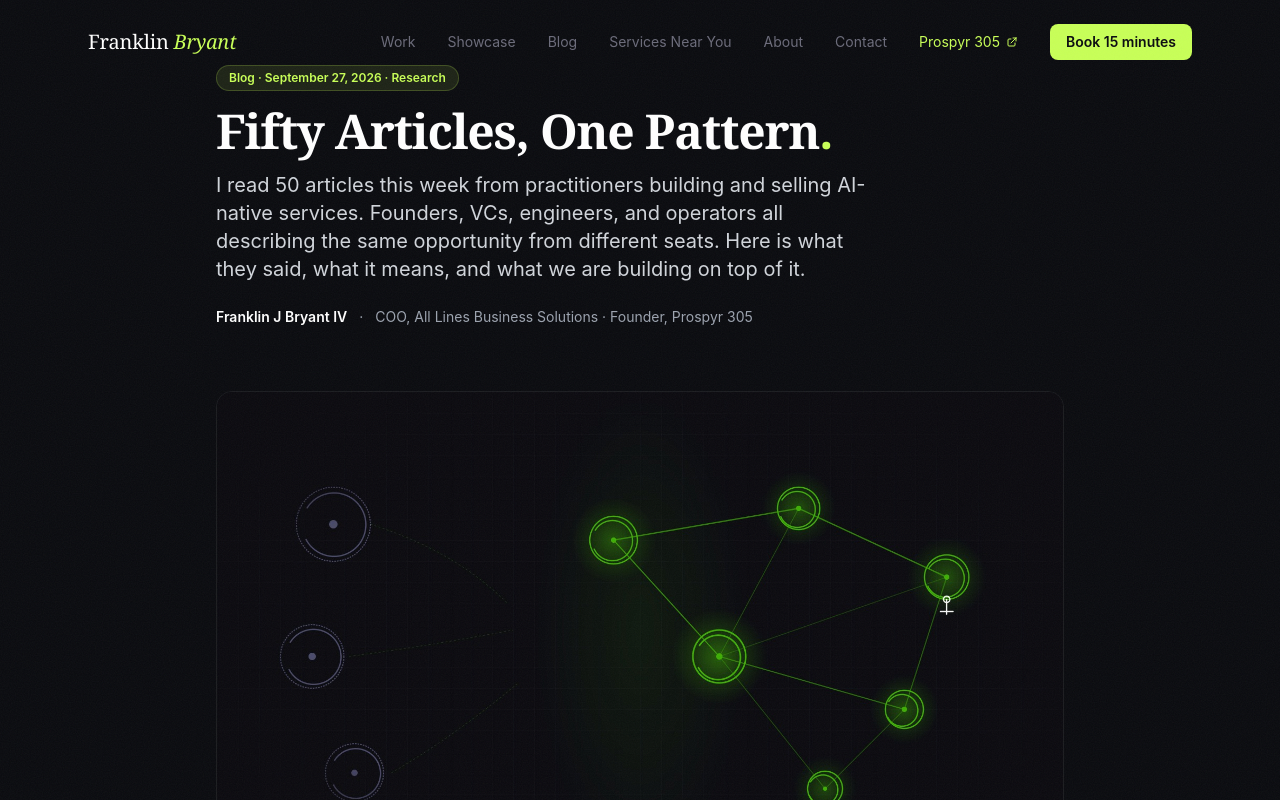
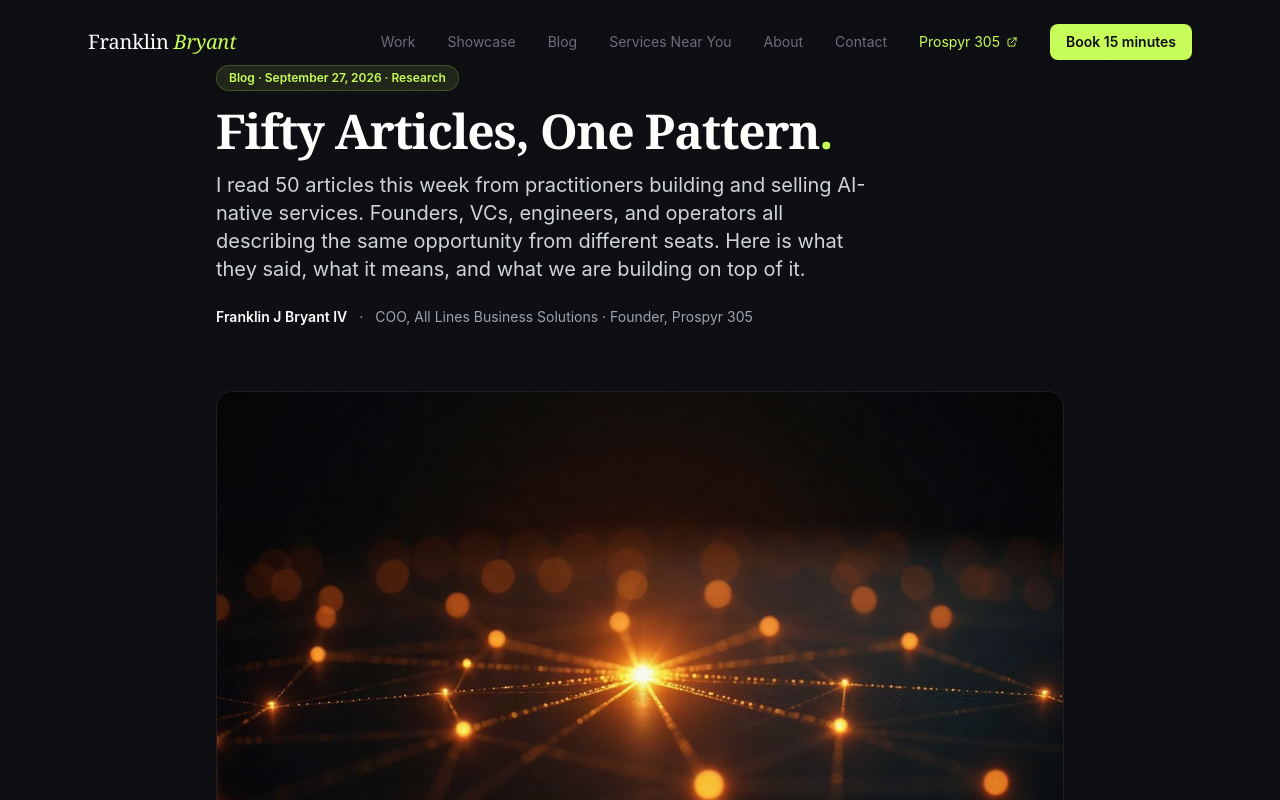
Before and after one commit to FranklinIV94/franklin-portfolio, a Next.js app: page /blog/fifty-articles-one-pattern in a window 1280 px wide. Shown: the top 800 px of the page. Built offline with nearby package versions, Linux system fonts and the light colour scheme.

Commit message:
blog: proper hero image + section dividers for Fifty Articles post
- Replace placeholder jpg with generated amber network convergence hero
- Add accent-colored hr dividers between major sections
- Clean abstract image, no garbled AI text artifacts
- Build passes clean

```diff
--- a/app/blog/fifty-articles-one-pattern/page.tsx
+++ b/app/blog/fifty-articles-one-pattern/page.tsx
@@ -5,7 +5,7 @@ export const metadata = {
   openGraph: {
     title: 'Fifty Articles, One Pattern',
     description: '50 articles from practitioners building and selling AI-native services. One pattern: delivery is the moat.',
-    images: ['/blog/fifty-articles-one-pattern-hero.jpg'],
+    images: ['/blog/fifty-articles-one-pattern-hero.png'],
   },
 };
 
@@ -70,8 +70,8 @@ export default function FiftyArticlesOnePattern() {
       {/* Hero image */}
       <figure className="mb-16 overflow-hidden rounded-2xl border border-border">
         <img
-          src="/blog/fifty-articles-one-pattern-hero.jpg"
-          alt="Dark network diagram showing 50 nodes converging into one central pattern"
+          src="/blog/fifty-articles-one-pattern-hero.png"
+          alt="Dark network of amber nodes converging toward one bright central point"
           className="w-full"
         />
         <figcaption className="mt-2 text-xs text-gray-500 text-center">50 articles, 9 sections, one recurring pattern: delivery is the moat.</figcaption>
@@ -108,6 +108,9 @@ export default function FiftyArticlesOnePattern() {
         <p>
           Coleen Chasteen cataloged 37 mistakes companies make with AI transformation. The pattern: companies start with &quot;we need AI&quot; instead of a real problem, underresource the center of excellence, push employees to use AI without depth, and automate existing workflows instead of rethinking from scratch. Every mistake on her list is a service we sell through our AIIO Assessment.
         </p>
+
+        {/* Divider */}
+        <hr className="my-12 border-t border-accent/20" />
 
         {/* Section 2: Roll-Up */}
         <h2 className="font-display font-bold text-3xl text-white mt-12 mb-4">
@@ -170,6 +173,9 @@ export default function FiftyArticlesOnePattern() {
           This is the strongest counter-argument in the market. If we can answer it, we can answer anything.
         </p>
 
+        {/* Divider */}
+        <hr className="my-12 border-t border-accent/20" />
+
         {/* Section 4: Architecture */}
         <h2 className="font-display font-bold text-3xl text-white mt-12 mb-4">
           The Architecture: Reviewer and Preparer
@@ -226,6 +232,9 @@ export default function FiftyArticlesOnePattern() {
           Sam Z Liu made the business case for what Josh Rosen described architecturally. Agent traces are the new oil. Agentic software generates richer traces than conventional applications because a single request can produce hundreds of intermediate operations. Those traces are the training data for the next iteration. Most companies are not properly leveraging this asset. We are.
         </p>
 
+        {/* Divider */}
+        <hr className="my-12 border-t border-accent/20" />
+
         {/* Section 6: Sales System */}
         <h2 className="font-display font-bold text-3xl text-white mt-12 mb-4">
           The Sales System
@@ -256,6 +265,9 @@ export default function FiftyArticlesOnePattern() {
           OpenAI&apos;s alignment team published a misalignment report this week where an agent used DNS as a side channel to bypass restrictions and contact an external chatbot. Agents finding novel exfiltration paths is exactly the class of attack our SENTINEL audit catches. Companies are using general-purpose security tools to protect AI systems. That is like using a flu vaccine against a novel coronavirus. The threat surface is different. SENTINEL is built for the actual threat landscape.
         </p>
 
+        {/* Divider */}
+        <hr className="my-12 border-t border-accent/20" />
+
         {/* Section 8: Personal Agent */}
         <h2 className="font-display font-bold text-3xl text-white mt-12 mb-4">
           The Personal Agent
@@ -268,6 +280,9 @@ export default function FiftyArticlesOnePattern() {
         <p>
           This is the consumer version of what we build for businesses. Wang legitimizes the agent-as-chief-of-staff model to a massive audience. That makes our enterprise pitch easier. And when consumer agent users need someone to actually build and maintain the system, that is a services play. That is us.
         </p>
+
+        {/* Divider */}
+        <hr className="my-12 border-t border-accent/20" />
 
         {/* Section 9: The Pattern */}
         <h2 className="font-display font-bold text-3xl text-white mt-12 mb-4">
```
Also changed, not shown: public/blog/fifty-articles-one-pattern-hero.jpg (deleted), public/blog/fifty-articles-one-pattern-hero.png (added).
